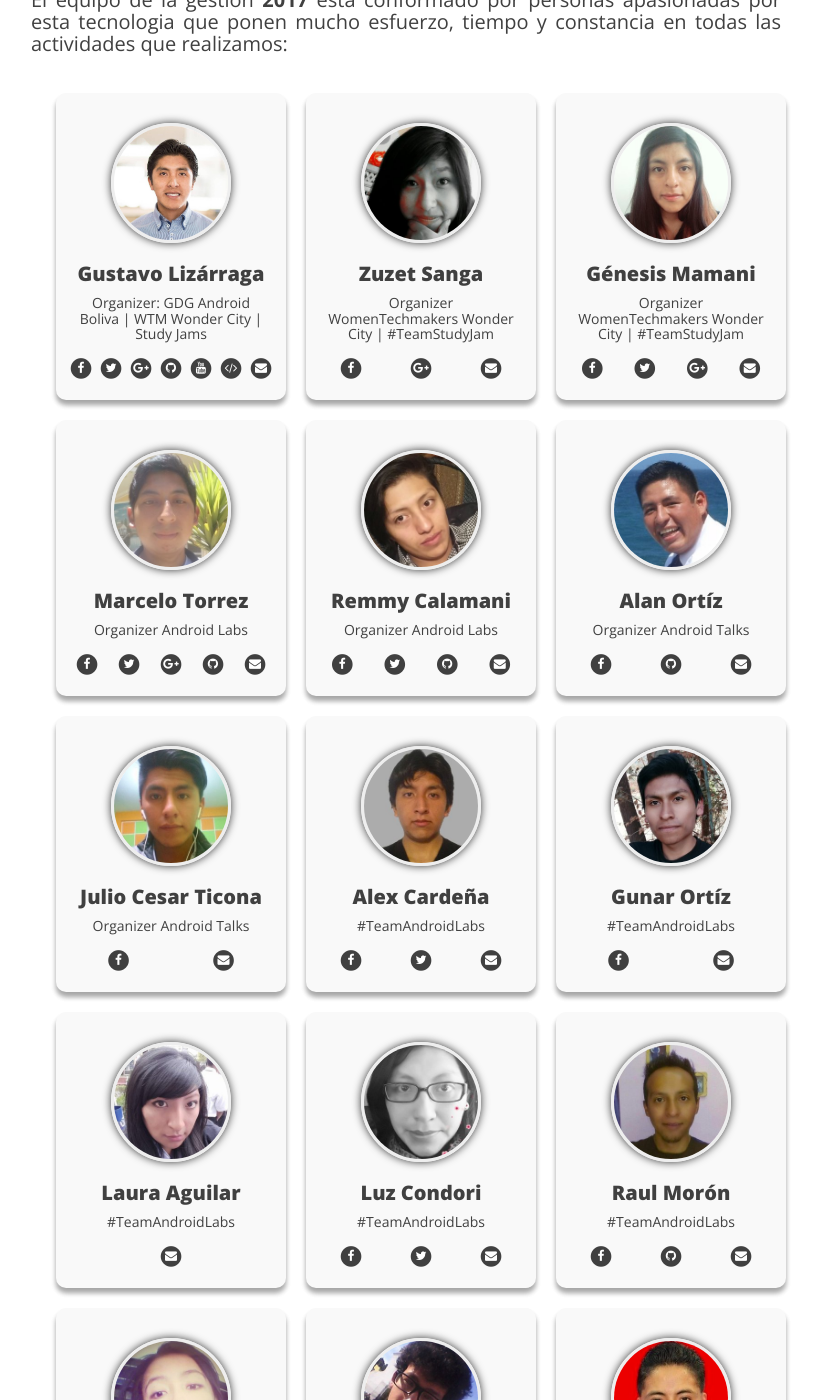
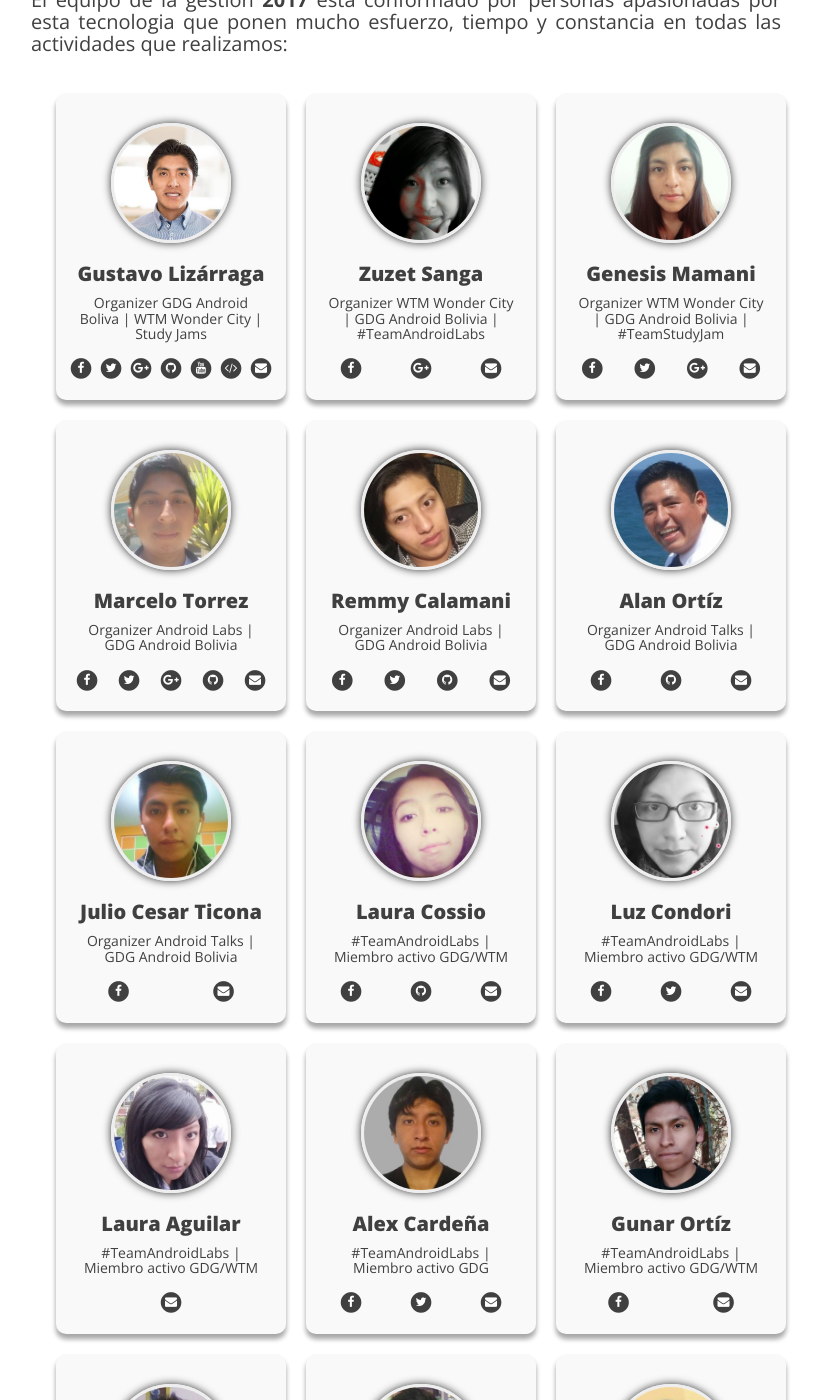
Before and after one commit to GDGAndroidBolivia/gdgandroidbolivia.github.io, a Jekyll site: the page built from about.html, in a window 1280 px wide and 1400 px high, scrolled down 1563 px. Shown: the whole window, without its empty margins (234-1054 px from the left). Built offline with Jekyll 4.4.1, drawn with Linux system fonts in a browser that asks for light colours; nearby versions of some CDN libraries; some of the changed text lies outside the part shown.

Commit message:
Adicion y cambio en miembros

```diff
--- a/_data/equipo.yml
+++ b/_data/equipo.yml
@@ -1,6 +1,6 @@
 - member-profile: ../img/post/authors/gusn8.jpg
   member-name: 'Gustavo Lizárraga'
-  member-job: 'Organizer: GDG Android Boliva | WTM Wonder City | Study Jams'
+  member-job: 'Organizer GDG Android Boliva | WTM Wonder City | Study Jams'
   social-fb: Gusn8
   social-tw: Gusn8_
   social-gp: +GustavoLizarraga
@@ -11,7 +11,7 @@
 
 - member-profile: ../img/team/Zuzet.jpg
   member-name: 'Zuzet Sanga'
-  member-job: 'Organizer WomenTechmakers Wonder City | #TeamStudyJam'
+  member-job: 'Organizer WTM Wonder City | GDG Android Bolivia | #TeamAndroidLabs'
   social-fb: zuzetkaren.sangamamani.94
   social-tw:
   social-gp: 116387694440336953748?hl=en-GB
@@ -21,8 +21,8 @@
   social-gm: zuzetkaren8@gmail.com
 
 - member-profile: ../img/team/Genesis.jpg
-  member-name: 'Génesis Mamani'
-  member-job: 'Organizer WomenTechmakers Wonder City | #TeamStudyJam'
+  member-name: 'Genesis Mamani'
+  member-job: 'Organizer WTM Wonder City | GDG Android Bolivia | #TeamStudyJam'
   social-fb: GhenesisMtl
   social-tw: GhenesisZul
   social-gp: u/0/109852195509293155005
@@ -33,7 +33,7 @@
 
 - member-profile: ../img/team/Marcelo.jpg
   member-name: 'Marcelo Torrez'
-  member-job: 'Organizer Android Labs'
+  member-job: 'Organizer Android Labs | GDG Android Bolivia'
   social-fb: profile.php?id=100010053942421
   social-tw: ElMac395
   social-gp: 116693854356220889098
@@ -44,7 +44,7 @@
 
 - member-profile: ../img/team/Remmy.jpg
   member-name: 'Remmy Calamani'
-  member-job: 'Organizer Android Labs'
+  member-job: 'Organizer Android Labs | GDG Android Bolivia'
   social-fb: remmy.calamaniquispe
   social-tw: remmcal_remmy
   social-gp:
@@ -55,7 +55,7 @@
 
 - member-profile: ../img/team/Alan.jpg
   member-name: 'Alan Ortíz'
-  member-job: 'Organizer Android Talks'
+  member-job: 'Organizer Android Talks | GDG Android Bolivia'
   social-fb: alandavi.ortizvargas
   social-tw:
   social-gp:
@@ -66,7 +66,7 @@
 
 - member-profile: ../img/team/Julio.jpg
   member-name: 'Julio Cesar Ticona'
-  member-job: 'Organizer Android Talks'
+  member-job: 'Organizer Android Talks | GDG Android Bolivia'
   social-fb: cesar.ju.37
   social-tw:
   social-gp:
@@ -75,9 +75,42 @@
   social-ws:
   social-gm: cesarticona.cc92@gmail.com
 
+- member-profile: ../img/team/LauraC.jpg
+  member-name: 'Laura Cossio'
+  member-job: '#TeamAndroidLabs | Miembro activo GDG/WTM'
+  social-fb: laurita.c.quiroga
+  social-tw:
+  social-gp:
+  social-gh: lauraalexandra
+  social-yt:
+  social-ws:
+  social-gm: ale93cq@gmail.com
+
+- member-profile: ../img/team/Luz.jpg
+  member-name: 'Luz Condori'
+  member-job: '#TeamAndroidLabs | Miembro activo GDG/WTM'
+  social-fb: luz.heidy.loza?fref=ts
+  social-tw: LUZ_H18
+  social-gp:
+  social-gh:
+  social-yt:
+  social-ws:
+  social-gm: luzheidyc.loza@gmail.com
+
+- member-profile: ../img/team/LauraA.jpg
+  member-name: 'Laura Aguilar'
+  member-job: '#TeamAndroidLabs | Miembro activo GDG/WTM'
+  social-fb:
+  social-tw:
+  social-gp:
+  social-gh:
+  social-yt:
+  social-ws:
+  social-gm: grylis.23@gmail.com
+
 - member-profile: ../img/team/Alex.jpg
   member-name: 'Alex Cardeña'
-  member-job: '#TeamAndroidLabs'
+  member-job: '#TeamAndroidLabs | Miembro activo GDG'
   social-fb: cardena.cardena.5
   social-tw: 2164alexcb
   social-gp:
@@ -88,7 +121,7 @@
 
 - member-profile: ../img/team/Gunar.jpg
   member-name: 'Gunar Ortíz'
-  member-job: '#TeamAndroidLabs'
+  member-job: '#TeamAndroidLabs | Miembro activo GDG/WTM'
   social-fb: gunar.ortiz
   social-tw:
   social-gp:
@@ -97,31 +130,9 @@
   social-ws:
   social-gm: gunarortiz@gmail.com
 
-- member-profile: ../img/team/LauraA.jpg
-  member-name: 'Laura Aguilar'
-  member-job: '#TeamAndroidLabs'
-  social-fb:
-  social-tw:
-  social-gp:
-  social-gh:
-  social-yt:
-  social-ws:
-  social-gm: grylis.23@gmail.com
-
-- member-profile: ../img/team/Luz.jpg
-  member-name: 'Luz Condori'
-  member-job: '#TeamAndroidLabs'
-  social-fb: luz.heidy.loza?fref=ts
-  social-tw: LUZ_H18
-  social-gp:
-  social-gh:
-  social-yt:
-  social-ws:
-  social-gm: luzheidyc.loza@gmail.com
-
 - member-profile: ../img/team/Raul.jpg
   member-name: 'Raul Morón'
-  member-job: '#TeamAndroidLabs'
+  member-job: '#TeamAndroidLabs | Miembro activo GDG'
   social-fb: raulisrael.moronaguilar?ref=bookmarks
   social-tw:
   social-gp:
@@ -130,20 +141,42 @@
   social-ws:
   social-gm: raax134@gmail.com
 
-- member-profile: ../img/team/LauraC.jpg
-  member-name: 'Laura Cossio'
-  member-job: '#TeamAndroidLabs'
-  social-fb: laurita.c.quiroga
+- member-profile: ../img/team/AndresRivero.jpg
+  member-name: 'Andrés Rivero'
+  member-job: '#TeamAndroidLabs | Miembro activo GDG/WTM'
+  social-fb: riveromiranda
+  social-tw: tr4ppy_19
+  social-gp: +AndresRiveroTr4ppY
+  social-gh: tr4ppy
+  social-yt:
+  social-ws:
+  social-gm: trappy19q@gmail.com
+
+- member-profile: ../img/team/Franco.jpg
+  member-name: 'Franco Catacora'
+  member-job: '#TeamAndroidLabs | Miembro activo GDG/WTM'
+  social-fb: franco.catacoracabrera
   social-tw:
   social-gp:
-  social-gh: lauraalexandra
+  social-gh:
   social-yt:
   social-ws:
-  social-gm: ale93cq@gmail.com
+  social-gm:
+
+- member-profile: ../img/team/Sheyla.jpg
+  member-name: 'Sheyla Zamorano'
+  member-job: '#TeamStudyJam | Miembro activo GDG/WTM'
+  social-fb:
+  social-tw:
+  social-gp:
+  social-gh: kyublip
+  social-yt:
+  social-ws:
+  social-gm: shlzamoran@gmail.com
 
 - member-profile: ../img/team/Samir.jpg
   member-name: 'Samir Simon'
-  member-job: '#TeamStudyJam'
+  member-job: '#TeamStudyJam | Miembro activo GDG/WTM'
   social-fb: nekoiblip.blip
   social-tw: neblip
   social-gp:
@@ -154,7 +187,7 @@
 
 - member-profile: ../img/team/JoseLuis.jpg
   member-name: 'Jose Luis Terrazas'
-  member-job: '#TeamStudyJam'
+  member-job: '#TeamStudyJam | Miembro activo GDG/WTM'
   social-fb: joseluis.terrazas.10
   social-tw:
   social-gp:
@@ -165,7 +198,7 @@
 
 - member-profile: ../img/team/Juan.jpg
   member-name: 'Juan Enrique Rivera'
-  member-job: '#TeamStudyJam'
+  member-job: '#TeamStudyJam | Miembro activo GDG/WTM'
   social-fb: juan.riveraquisberth?ref=bookmarks
   social-tw:
   social-gp:
@@ -176,7 +209,7 @@
 
 - member-profile: ../img/team/JuanJose.jpg
   member-name: 'Juan Jose Castillo'
-  member-job: '#TeamStudyJam'
+  member-job: '#TeamStudyJam | Miembro activo GDG/WTM'
   social-fb: machoalfajj?ref=bookmarks
   social-tw:
   social-gp:
@@ -187,7 +220,7 @@
 
 - member-profile: ../img/team/Laskar.jpg
   member-name: 'Laskar Quisbert'
-  member-job: '#TeamStudyJam'
+  member-job: '#TeamStudyJam | Miembro activo GDG/WTM'
   social-fb: profile.php?id=100009570286653
   social-tw:
   social-gp:
@@ -196,20 +229,9 @@
   social-ws:
   social-gm: liquisbert4@gmail.com
 
-- member-profile: ../img/team/Sheyla.jpg
-  member-name: 'Sheyla Zamorano'
-  member-job: '#TeamStudyJam'
-  social-fb:
-  social-tw:
-  social-gp:
-  social-gh: kyublip
-  social-yt:
-  social-ws:
-  social-gm: shlzamoran@gmail.com
-
 - member-profile: ../img/team/Adriana.jpg
   member-name: 'Adriana Centellas'
-  member-job: '#TeamAndroidTalks'
+  member-job: '#TeamAndroidTalks | Miembro activo GDG/WTM'
   social-fb: Adriana.centellas1
   social-tw:
   social-gp:
@@ -218,9 +240,42 @@
   social-ws:
   social-gm: adrianacentellas98@gmail.com
 
+- member-profile: ../img/team/Belen.jpg
+  member-name: 'María Belén Poma'
+  member-job: '#TeamAndroidTalks | Miembro activo GDG/WTM'
+  social-fb:
+  social-tw:
+  social-gp:
+  social-gh:
+  social-yt:
+  social-ws:
+  social-gm: belupoga@gmail.com
+
+- member-profile: ../img/team/Jhenny.jpg
+  member-name: 'Jhenny Huanca'
+  member-job: '#TeamAndroidTalks | Miembro activo GDG/WTM'
+  social-fb: jhenyfer.huancaticona
+  social-tw:
+  social-gp:
+  social-gh: JhenyferZ
+  social-yt:
+  social-ws:
+  social-gm: jhenyfer.09990@gmail.com
+
+- member-profile: ../img/team/Marisabel.jpg
+  member-name: 'Marisabel Condori'
+  member-job: '#TeamAndroidTalks | Miembro activo GDG/WTM'
+  social-fb: mari.condori.796
+  social-tw:
+  social-gp:
+  social-gh:
+  social-yt:
+  social-ws:
+  social-gm: mari.17ymy@gmail.com
+
 - member-profile: ../img/team/Alberth.jpg
   member-name: 'Alberth Condori'
-  member-job: '#TeamAndroidTalks'
+  member-job: '#TeamAndroidTalks | Miembro activo GDG'
   social-fb:
   social-tw:
   social-gp:
@@ -231,7 +286,7 @@
 
 - member-profile: ../img/team/AlejandroM.jpg
   member-name: 'Alejandro Mancilla'
-  member-job: '#TeamAndroidTalks'
+  member-job: '#TeamAndroidTalks | Miembro activo GDG/WTM'
   social-fb: alejandro.mancilla.125?ref=bookmarks
   social-tw:
   social-gp:
@@ -242,7 +297,7 @@
 
 - member-profile: ../img/team/Angel.jpg
   member-name: 'Angel Camargo'
-  member-job: '#TeamAndroidTalks'
+  member-job: '#TeamAndroidTalks | Miembro activo GDG/WTM'
   social-fb:
   social-tw:
   social-gp:
@@ -253,7 +308,7 @@
 
 - member-profile: ../img/team/Bruno.jpg
   member-name: 'Bruno Silva'
-  member-job: '#TeamAndroidTalks'
+  member-job: '#TeamAndroidTalks | Miembro activo GDG'
   social-fb: bruno.silva23296
   social-tw:
   social-gp:
@@ -264,7 +319,7 @@
 
 - member-profile: ../img/team/AlejandroQ.jpg
   member-name: 'Freddy Quea'
-  member-job: '#TeamAndroidTalks'
+  member-job: '#TeamAndroidTalks | Miembro activo GDG/WTM'
   social-fb:
   social-tw:
   social-gp:
@@ -273,20 +328,9 @@
   social-ws:
   social-gm: alejandroquea25@gmail.com
 
-- member-profile: ../img/team/Jhenny.jpg
-  member-name: 'Jhenny Huanca'
-  member-job: '#TeamAndroidTalks'
-  social-fb: jhenyfer.huancaticona
-  social-tw:
-  social-gp:
-  social-gh: JhenyferZ
-  social-yt:
-  social-ws:
-  social-gm: jhenyfer.09990@gmail.com
-
 - member-profile: ../img/team/Jorge.jpg
   member-name: 'Jorge Callisaya'
-  member-job: '#TeamAndroidTalks'
+  member-job: '#TeamAndroidTalks | Miembro activo GDG/WTM'
   social-fb: jorge.callisaya
   social-tw:
   social-gp:
@@ -297,7 +341,7 @@
 
 - member-profile: ../img/team/Jose.jpg
   member-name: 'José Augusto Lopez'
-  member-job: '#TeamAndroidTalks'
+  member-job: '#TeamAndroidTalks | Miembro activo GDG/WTM'
   social-fb: augusto.bet4
   social-tw:
   social-gp:
@@ -308,7 +352,7 @@
 
 - member-profile: ../img/team/Luis.jpg
   member-name: 'Luis Illanes'
-  member-job: '#TeamAndroidTalks'
+  member-job: '#TeamAndroidTalks | Miembro activo GDG'
   social-fb: luis.illanes.7
   social-tw: TheProdigyK
   social-gp: u/0/113638427032263805869
@@ -317,20 +361,9 @@
   social-ws:
   social-gm: luisale0410@gmail.com
 
-- member-profile: ../img/team/Belen.jpg
-  member-name: 'María Belén Poma'
-  member-job: '#TeamAndroidTalks'
-  social-fb:
-  social-tw:
-  social-gp:
-  social-gh:
-  social-yt:
-  social-ws:
-  social-gm: belupoga@gmail.com
-
 - member-profile: ../img/team/Miguel.jpg
   member-name: 'Miguel Murillo'
-  member-job: '#TeamAndroidTalks'
+  member-job: '#TeamAndroidTalks | Miembro activo GDG/WTM'
   social-fb: miguel.murillobernal?ref=bookmarks
   social-tw: m16el
   social-gp:
@@ -341,7 +374,7 @@
 
 - member-profile: ../img/team/Samuel.jpg
   member-name: 'Samuel Quenta'
-  member-job: '#TeamAndroidTalks'
+  member-job: '#TeamAndroidTalks | Miembro activo GDG/WTM'
   social-fb:
   social-tw:
   social-gp:
```
